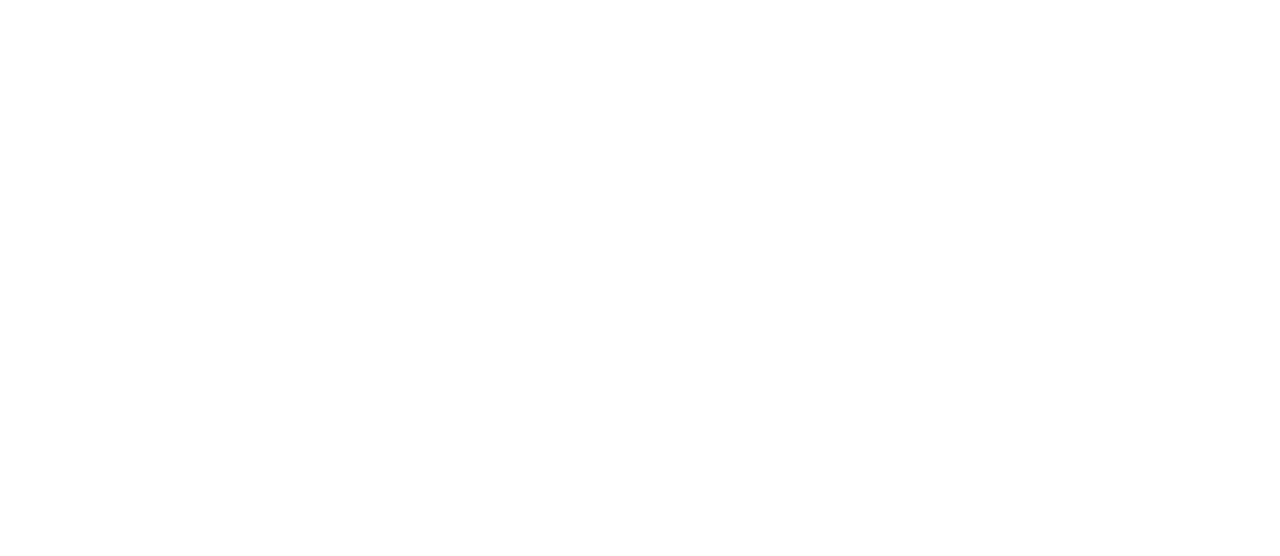
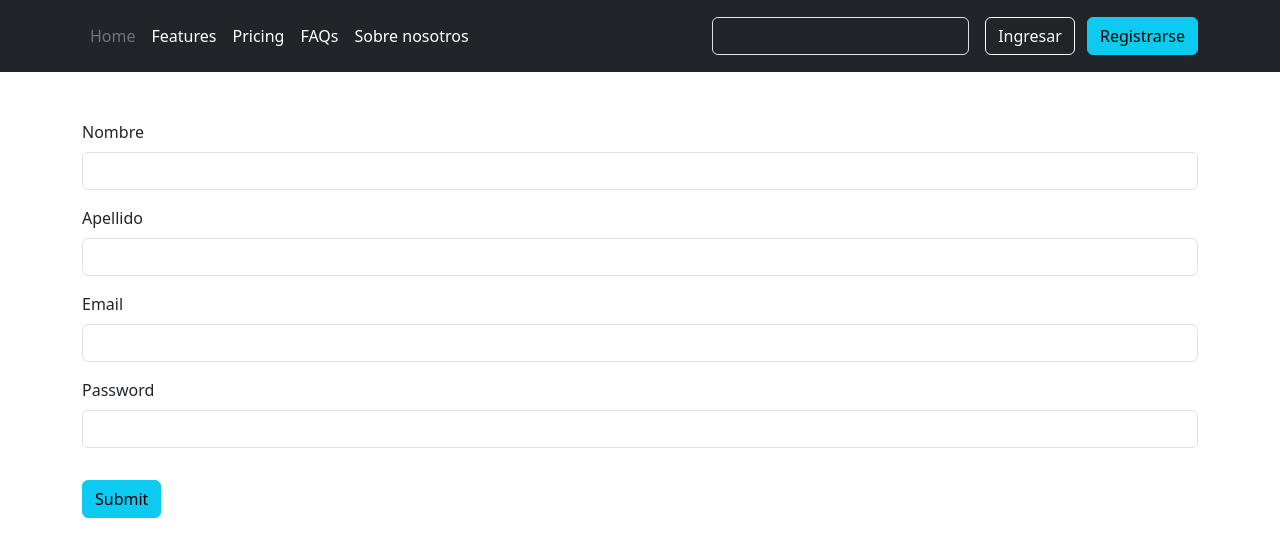
Before and after one commit to matiashuber/grupo-5-gimansio, a website: page Views/FormularioDeRegistro.html in a window 1280 px wide. Drawn offline with nearby package versions, Linux system fonts and the light colour scheme.

Commit message:
Creado el formulario de registro con Bootstrap

```diff
--- /dev/null
+++ b/Public/css/stylesheet.css
@@ -0,0 +1,15 @@
+.form-control-dark {
+    border-color: var(--bs-gray);
+  }
+  .form-control-dark:focus {
+    border-color: #fff;
+    box-shadow: 0 0 0 .25rem rgba(255, 255, 255, .25);
+  }
+
+  .text-small {
+    font-size: 85%;
+  }
+
+  .dropdown-toggle {
+    outline: 0;
+  }
--- a/Views/FormularioDeRegistro.html
+++ b/Views/FormularioDeRegistro.html
@@ -4,9 +4,57 @@
     <meta charset="UTF-8">
     <meta http-equiv="X-UA-Compatible" content="IE=edge">
     <meta name="viewport" content="width=device-width, initial-scale=1.0">
-    <title>Document</title>
+    <title>Registro</title>
+    <link href="https://cdn.jsdelivr.net/npm/bootstrap@5.3.0-alpha1/dist/css/bootstrap.min.css" rel="stylesheet" integrity="sha384-GLhlTQ8iRABdZLl6O3oVMWSktQOp6b7In1Zl3/Jr59b6EGGoI1aFkw7cmDA6j6gD" crossorigin="anonymous">
 </head>
 <body>
+    <header class="p-3 text-bg-dark">
+        <div class="container">
+          <div class="d-flex flex-wrap align-items-center justify-content-center justify-content-lg-start">
+            <ul class="nav col-12 col-lg-auto me-lg-auto mb-2 justify-content-center mb-md-0">
+              <li><a href="#" class="nav-link px-2 text-secondary">Home</a></li>
+              <li><a href="#" class="nav-link px-2 text-white">Features</a></li>
+              <li><a href="#" class="nav-link px-2 text-white">Pricing</a></li>
+              <li><a href="#" class="nav-link px-2 text-white">FAQs</a></li>
+              <li><a href="#" class="nav-link px-2 text-white">Sobre nosotros</a></li>
+            </ul>
 
+            <form class="col-12 col-lg-auto mb-3 mb-lg-0 me-lg-3" role="search">
+              <input type="search" class="form-control form-control-dark text-bg-dark" placeholder="Buscar..." aria-label="Search">
+            </form>
+
+            <div class="text-end">
+              <button type="button" class="btn btn-outline-light me-2">Ingresar</button>
+              <button type="button" class="btn btn-info">Registrarse</button>
+            </div>
+          </div>
+        </div>
+      </header>
+      <main>
+        <div class="container my-5">
+            <form>
+                <div class="mb-3 my-5">
+                    <label for="exampleInputName1" class="form-label">Nombre</label>
+                    <input type="text" class="form-control" id="exampleInputEmail1" aria-describedby="emailHelp">
+                </div>
+                <div class="mb-3 my-3">
+                    <label for="exampleInputLastName1" class="form-label">Apellido</label>
+                    <input type="text" class="form-control" id="exampleInputEmail1" aria-describedby="emailHelp">
+                </div>
+                <div class="mb-3 my-3">
+                  <label for="exampleInputEmail1" class="form-label">Email</label>
+                  <input type="email" class="form-control" id="exampleInputEmail1" aria-describedby="emailHelp">
+                </div>
+                <div class="mb-3 my-3">
+                  <label for="exampleInputPassword1" class="form-label">Password</label>
+                  <input type="password" class="form-control" id="exampleInputPassword1">
+                </div>
+                <button type="submit" class="btn btn-info my-3">Submit</button>
+              </form>
+        </div>
+      </main>
+      <script src="https://cdn.jsdelivr.net/npm/@popperjs/core@2.11.6/dist/umd/popper.min.js" integrity="sha384-oBqDVmMz9ATKxIep9tiCxS/Z9fNfEXiDAYTujMAeBAsjFuCZSmKbSSUnQlmh/jp3" crossorigin="anonymous"></script>
+      <script src="https://cdn.jsdelivr.net/npm/bootstrap@5.3.0-alpha1/dist/js/bootstrap.min.js" integrity="sha384-mQ93GR66B00ZXjt0YO5KlohRA5SY2XofN4zfuZxLkoj1gXtW8ANNCe9d5Y3eG5eD" crossorigin="anonymous"></script>
+      <script src="https://cdn.jsdelivr.net/npm/bootstrap@5.3.0-alpha1/dist/js/bootstrap.bundle.min.js" integrity="sha384-w76AqPfDkMBDXo30jS1Sgez6pr3x5MlQ1ZAGC+nuZB+EYdgRZgiwxhTBTkF7CXvN" crossorigin="anonymous"></script>
 </body>
 </html>
```
Also changed, not shown: app.js (+4 -5 lines).
